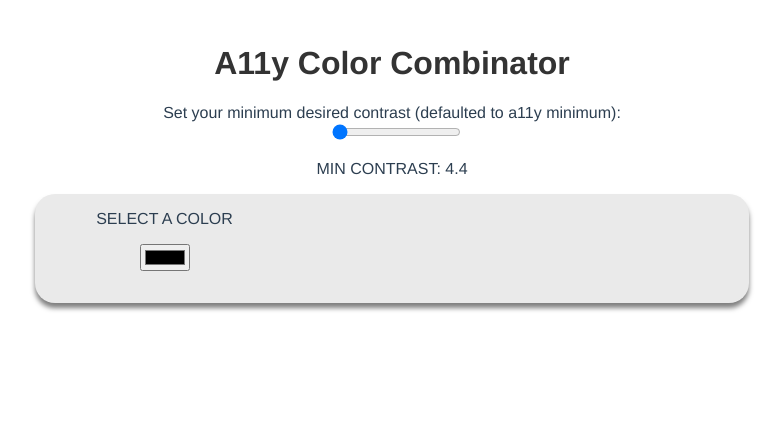
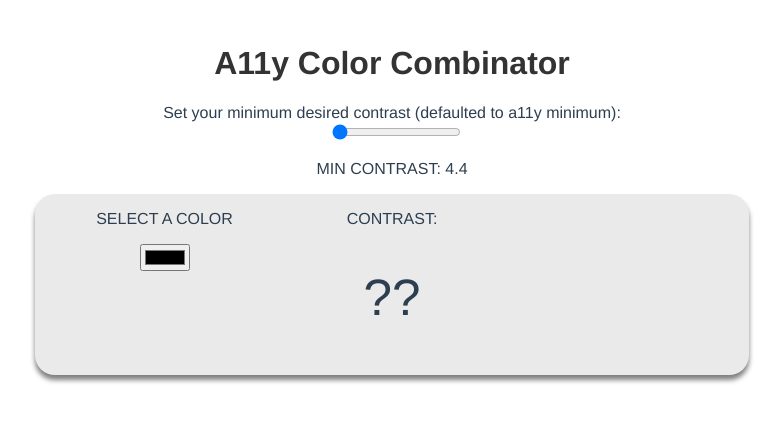
Before and after one commit to drinkingtheink/a11y-color-picker, a Vue app: page / in a window 1280 px wide. Shown: the top 422 px of the page, without its empty margins (248-1031 px from the left). Built offline with nearby package versions, Linux system fonts and the light colour scheme.

Commit message:
contrast display

```diff
--- a/src/components/AppStage.vue
+++ b/src/components/AppStage.vue
@@ -15,7 +15,7 @@
         <p v-show="!!primary" class="swatch" :style="`background-color: ${primary}`" @click="handlePrimaryClick" />
       </section>
 
-      <p v-if="primary && secondary">CONTRAST: <span class="contrast-value">{{ contrast }}</span></p>
+      <p>CONTRAST: <span class="contrast-value">{{ !!primary && !!secondary ? contrast : `??` }}</span></p>
 
       <section class="color-select secondary-select">
         <p v-if="secondary">SECONDARY: <span class="value-display">{{ secondary }}</span></p>
@@ -218,7 +218,7 @@ a {
 .contrast-value {
   display: block;
   font-size: 320%;
-  margin-top: 1.5rem;
+  margin-top: 2.5rem;
 }
 
 .value-display {
```
